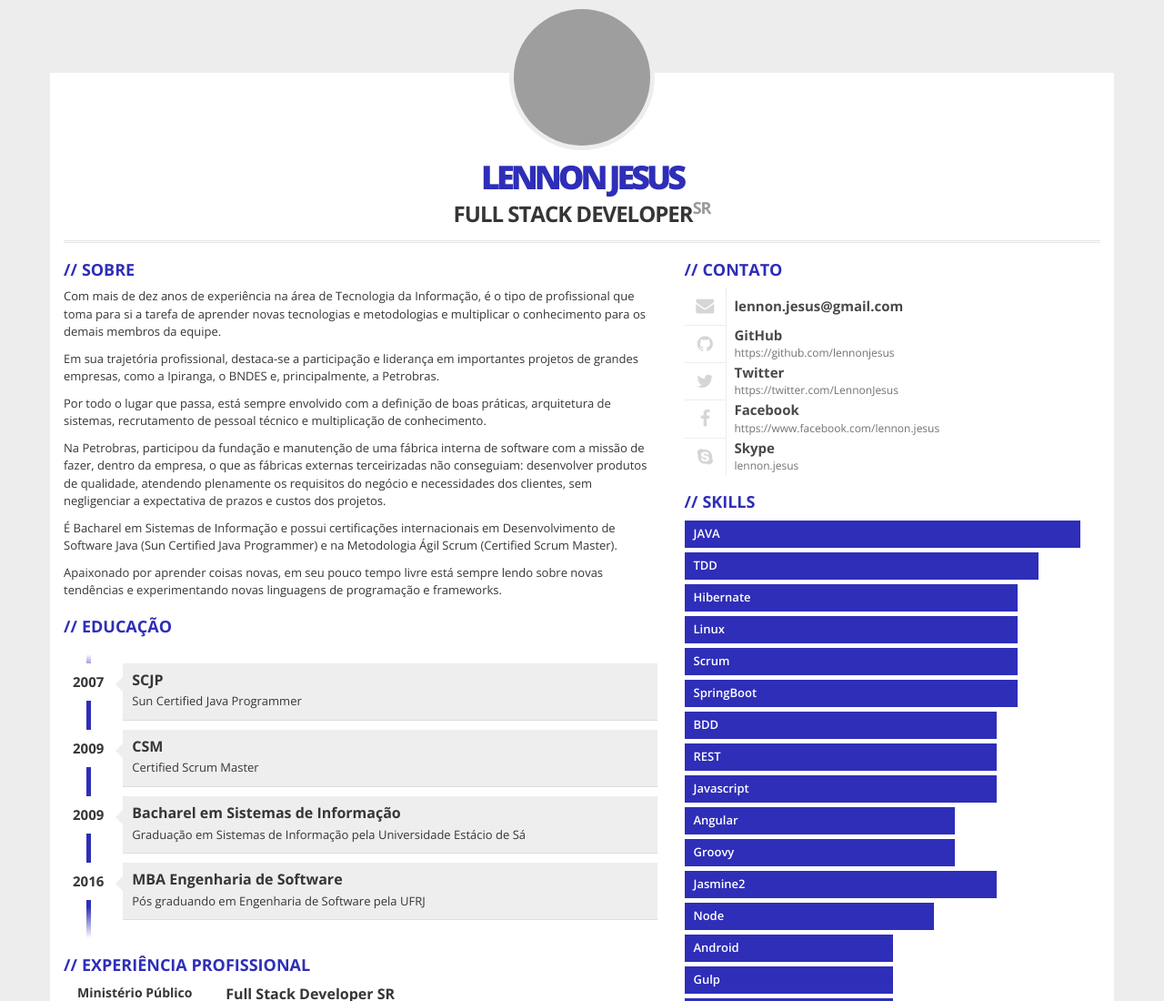
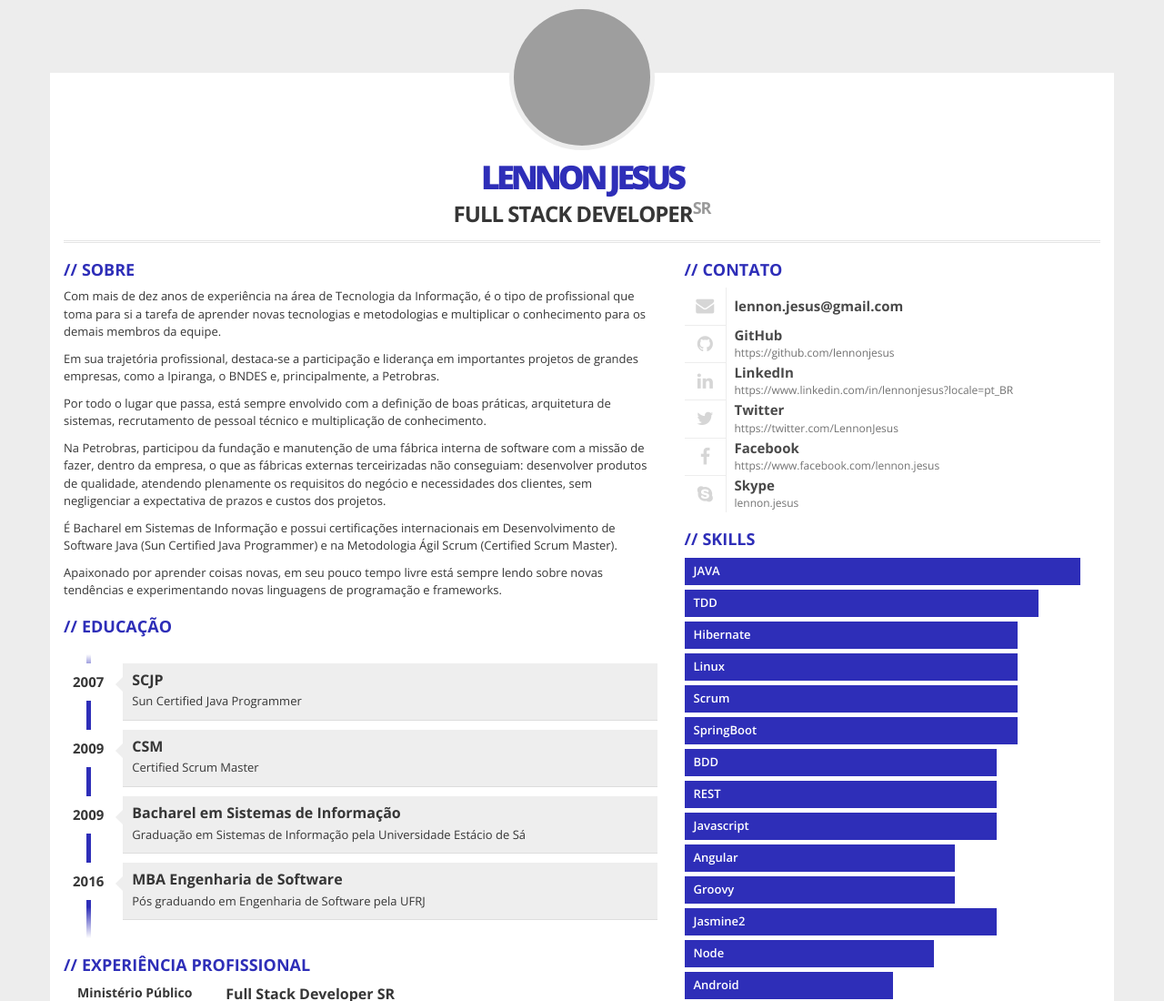
Before and after one commit to lennonjesus/lennonjesus.github.io, a plain HTML site: page index.html in a window 1280 px wide. Shown: the top 1100 px of the page at 91% size. Drawn offline with nearby package versions, Linux system fonts and the light colour scheme; grey boxes are pictures that could not be loaded.

Commit message:
adicionando linkedin

```diff
--- a/index.html
+++ b/index.html
@@ -202,6 +202,11 @@
               <div class="description pull-right">https://github.com/lennonjesus</div>
             </div>
             <div class="contact-item">
+              <div class="icon pull-left text-center"><span class="fa fa-linkedin fa-fw"></span></div>
+              <div class="title pull-right">LinkedIn</div>
+              <div class="description pull-right">https://www.linkedin.com/in/lennonjesus?locale=pt_BR</div>
+            </div>
+            <div class="contact-item">
               <div class="icon pull-left text-center"><span class="fa fa-twitter fa-fw"></span></div>
               <div class="title pull-right">Twitter</div>
               <div class="description pull-right">https://twitter.com/LennonJesus</div>
```
